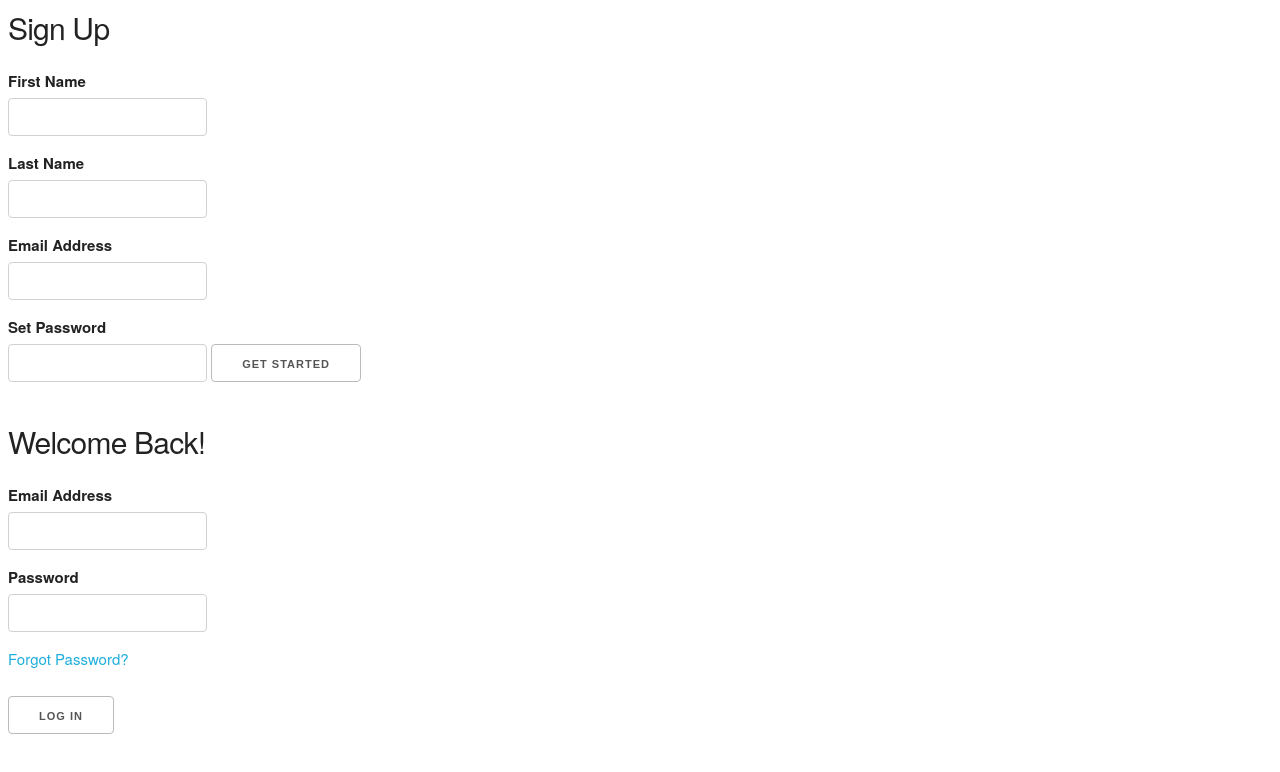
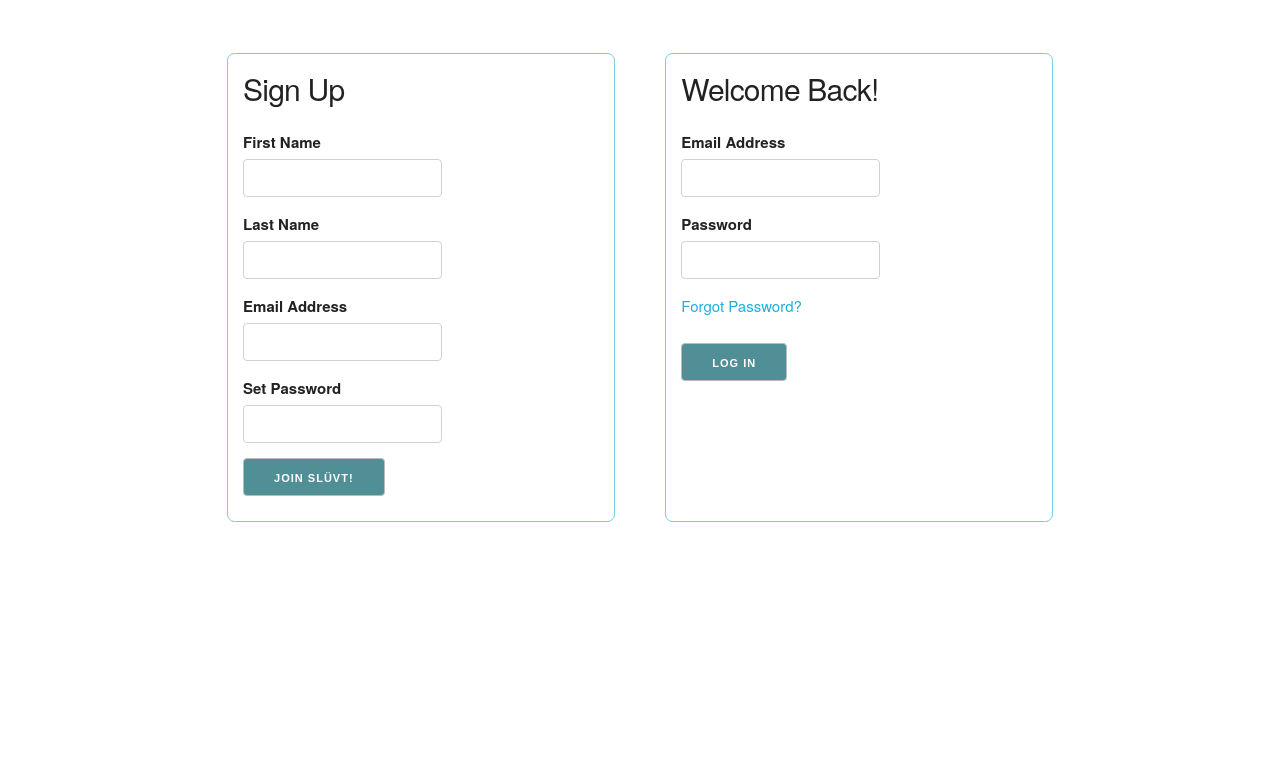
Before and after one commit to KMSkelton/virtualTour, a website: page login-signup.html in a window 1280 px wide. Drawn offline with nearby package versions, Linux system fonts and the light colour scheme.

Commit message:
Add state responses

```diff
--- a/css/styles.css
+++ b/css/styles.css
@@ -30,6 +30,18 @@ a {
   padding: 1em;
   margin-bottom: 0;
 }
+.flex-container__login {
+  display: flex;
+  flex-direction: row;
+  flex-wrap: wrap;
+  justify-content: center;
+  align-content: center;
+  align-items: stretch;
+}
+.account-form {
+  padding: 1em;
+  margin-top: 3em;
+}
 
 /* LAYOUT - Media Query */
 
@@ -56,9 +68,6 @@ a {
     height: 8em;
   }
 }
-
-
-
 
 /** MODULES **/
 
@@ -97,3 +106,21 @@ header h1{
   font-weight: normal;
   font-style: normal;
 }
+.account-form{
+  border: thin solid #75CED9;
+  border-radius: .5em;
+}
+.account-form button {
+  background-color: #518F96;
+  color: white;
+}
+
+/** STATE **/
+
+#login-form:hover,
+#signup-form:hover {
+  background:#75CED9;
+}
+.account-form button:hover {
+  background-color: #A3BEC2;
+}
--- a/login-signup.html
+++ b/login-signup.html
@@ -3,7 +3,7 @@
   <head>
     <meta charset="utf-8">
     <meta http-equiv="X-UA-Compatible" content="IE=edge,chrome=1">
-    <title>Sarah's modules</title>
+    <title>Login /Signup</title>
     <meta name="description" content="">
     <meta name="viewport" content="width=device-width, initial-scale=1">
     <link rel="stylesheet" type="text/css" href="css/skeleton.css" media="screen" />
@@ -11,7 +11,8 @@
   </head>
   <body>
     <main>
-      <form id="signup-form">
+      <div class="flex-container__login">
+      <form class="four columns account-form" id="signup-form">
         <h4>Sign Up</h4>
 
         <label>First Name</label>
@@ -24,12 +25,12 @@
         <input type="email"required autocomplete="off"/>
 
         <label>Set Password</label>
-        <input type="password"required autocomplete="off"/>
+        <input type="password"required autocomplete="off"/><br>
 
-        <button type="submit">Get Started</button>
+        <button type="submit">Join SLüVT!</button>
       </form>
 
-      <form id="login-form">
+      <form class="four columns account-form" id="login-form">
         <h4>Welcome Back!</h4>
 
         <label>Email Address</label>
@@ -42,7 +43,7 @@
 
         <button/>Log In</button>
       </form>
-
+</div>
 
 
     </main>
```
